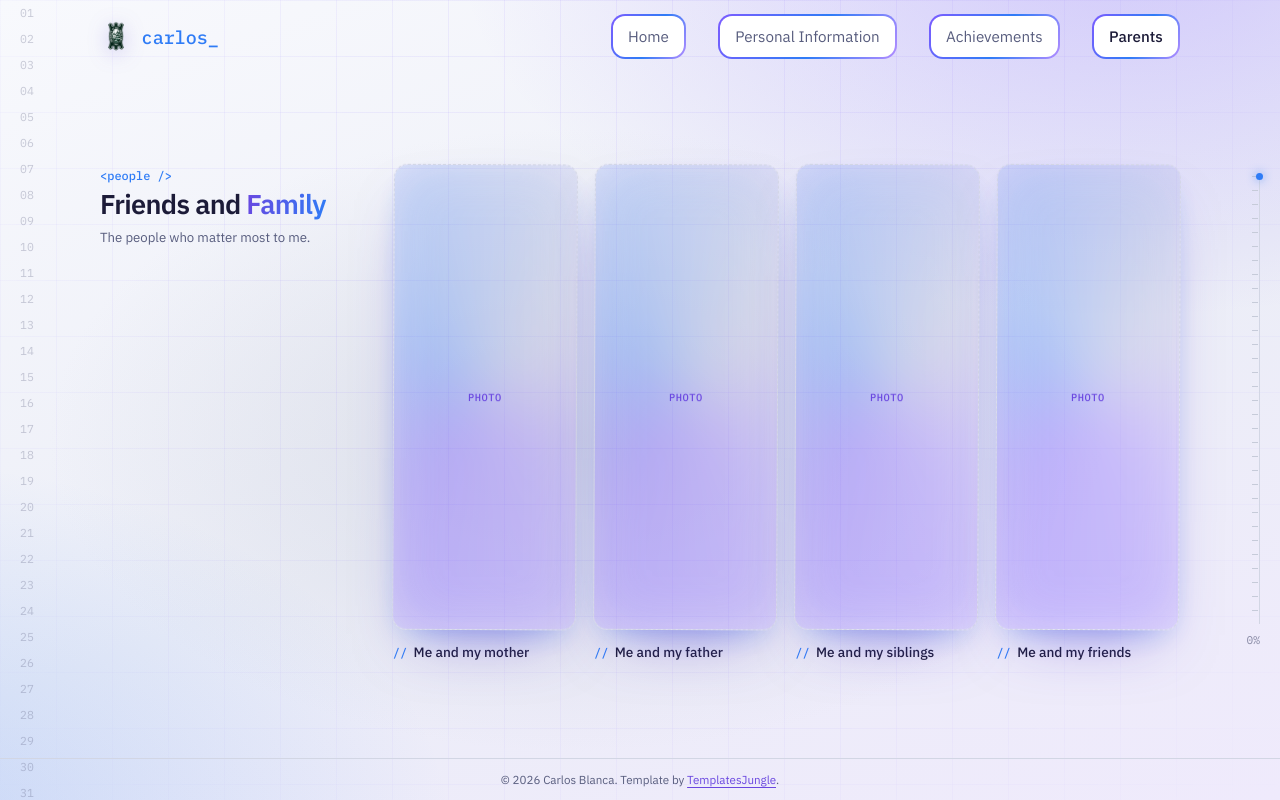
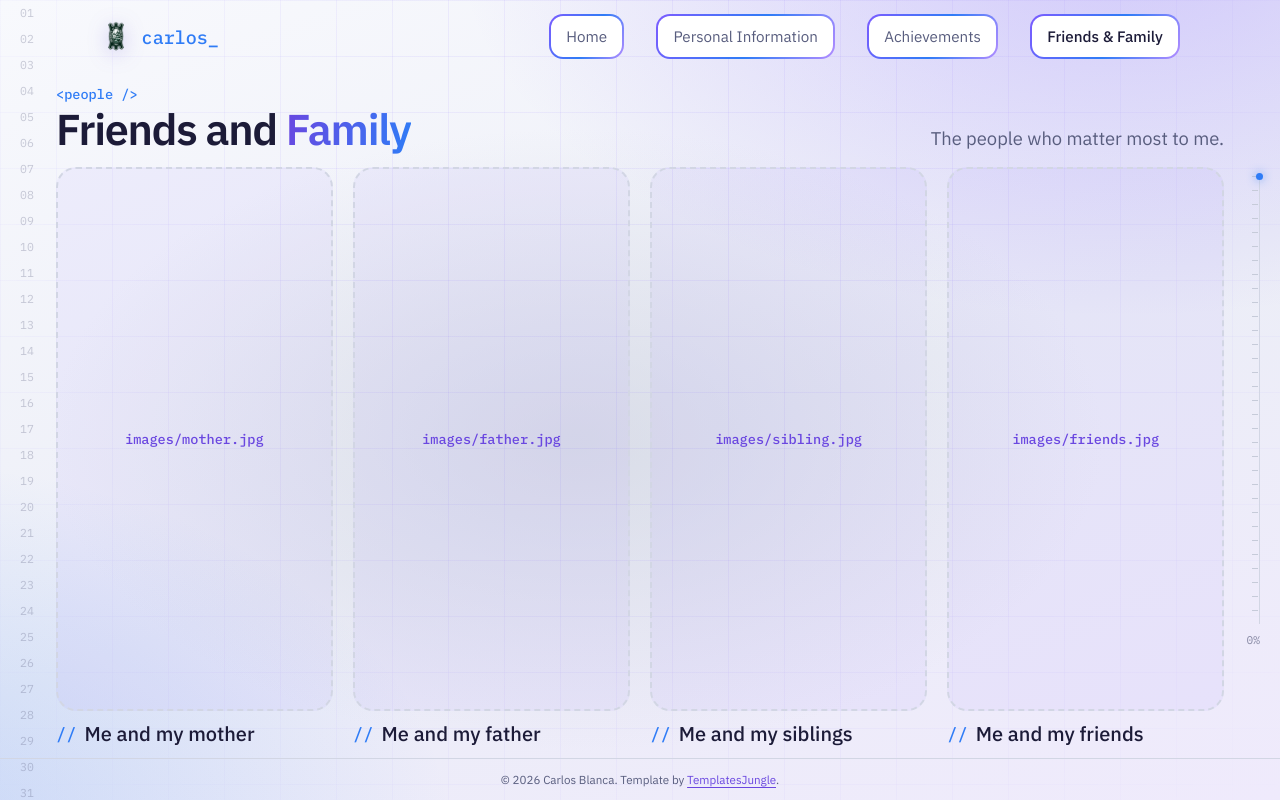
Before and after one commit to chongkuaile/My-Portfolio, a plain HTML site: page friendsandfamily.html in a window 1280 px wide. Drawn offline with Linux system fonts and the light colour scheme.

Commit message:
Refactor friends and family HTML structure and styles

```diff
--- a/friendsandfamily.html
+++ b/friendsandfamily.html
@@ -10,17 +10,6 @@
 <link href="https://fonts.googleapis.com/css2?family=IBM+Plex+Mono:wght@400;500&family=IBM+Plex+Sans:wght@400;500;600&display=swap" rel="stylesheet">
 <link rel="stylesheet" href="styles.css">
 <style>
-html, body {
-  min-height: 100dvh;
-  overflow-x: hidden;
-}
-@media (min-width: 820px) and (min-height: 640px) {
-  html, body { height: 100dvh; max-height: 100dvh; overflow: hidden; }
-}
-@media (max-width: 819px) and (min-height: 560px) {
-  html, body { height: 100dvh; max-height: 100dvh; overflow: hidden; }
-}
-
 .bar { padding: clamp(0.6rem, 1.8vh, 1.35rem) 0; flex-shrink: 0; }
 .brand {
   display: inline-flex;
@@ -37,140 +26,145 @@ html, body {
 }
 footer { padding: clamp(0.45rem, 1.4vh, 1rem); font-size: clamp(0.72rem, 1.45vh, 0.85rem); flex-shrink: 0; }
 
-.eyebrow {
+/* the photos reach the sides on this page, so the circuit lines and symbols stay hidden */
+.trace, .glyph { display: none !important; }
+
+/* Layout: a title row, then four big photo columns that fill the rest of the screen */
+.ff {
+  flex: 1;
+  min-height: 0;
+  display: flex;
+  flex-direction: column;
+  gap: clamp(0.6rem, 1.8vh, 1.4rem);
+  width: calc(100% - 7rem);
+  max-width: 1800px;
+  margin: 0 auto;
+  padding: clamp(0.4rem, 1.4vh, 1.25rem) 0;
+}
+.ff-top {
+  display: flex;
+  flex-wrap: wrap;
+  align-items: flex-end;
+  justify-content: space-between;
+  gap: 0.25rem 2rem;
+}
+.ff-eyebrow {
   display: block;
-  margin-bottom: clamp(0.25rem, 0.8vh, 0.65rem);
-  font: 500 clamp(0.75rem, 1.5vh, 0.88rem) var(--mono);
+  margin-bottom: 0.2rem;
+  font: 500 clamp(0.8rem, 1.7vh, 1rem) var(--mono);
   color: var(--signal);
 }
-.side h1 {
-  font-size: clamp(1.5rem, 3.4vh, 2.25rem);
-  line-height: 1.12;
-  margin: 0 0 clamp(0.35rem, 1vh, 0.75rem);
+.ff-top h1 {
+  margin: 0;
+  font-size: clamp(2rem, 5.4vh, 3.5rem);
+  line-height: 1.08;
+  letter-spacing: -0.03em;
+  font-weight: 600;
 }
-.side h1 span {
+.ff-top h1 span {
   background: linear-gradient(100deg, #6A47E0, #2F7CF6);
   -webkit-background-clip: text;
   background-clip: text;
   -webkit-text-fill-color: transparent;
 }
-.side p {
-  font-size: clamp(0.82rem, 1.65vh, 0.98rem);
-  line-height: 1.5;
+.ff-top p {
+  margin: 0;
+  font-size: clamp(1rem, 2.3vh, 1.35rem);
+  color: var(--muted);
 }
 
-.page {
+.ff-gallery {
   flex: 1;
   min-height: 0;
   display: grid;
-  grid-template-columns: 15.5rem minmax(0, 1fr);
-  gap: clamp(1.5rem, 3.5vw, 3.5rem);
-  align-content: center;
-  align-items: start;
-  width: min(1080px, 100% - 3rem);
-  margin: 0 auto;
-  padding: clamp(0.4rem, 1.2vh, 1.25rem) 0;
+  grid-template-columns: repeat(4, minmax(0, 1fr));
+  grid-template-rows: minmax(0, 1fr);
+  gap: clamp(0.75rem, 1.6vw, 1.5rem);
 }
-.side { position: static; }
-
-.gallery {
-  display: grid;
-  grid-template-columns: repeat(4, minmax(0, 1fr));
-  gap: clamp(0.6rem, 1.6vw, 1.1rem);
-  height: clamp(15rem, 62dvh, 32rem);
-  min-height: 0;
-}
-.photo {
+.ff-card {
   display: flex;
   flex-direction: column;
-  gap: clamp(0.35rem, 0.9vh, 0.6rem);
+  gap: clamp(0.5rem, 1.3vh, 0.9rem);
   min-height: 0;
   margin: 0;
   animation: fade-up 0.7s ease backwards;
 }
-.photo:nth-child(1) { animation-delay: 0.1s; }
-.photo:nth-child(2) { animation-delay: 0.2s; }
-.photo:nth-child(3) { animation-delay: 0.3s; }
-.photo:nth-child(4) { animation-delay: 0.4s; }
-.frame {
+.ff-card:nth-child(1) { animation-delay: 0.1s; }
+.ff-card:nth-child(2) { animation-delay: 0.2s; }
+.ff-card:nth-child(3) { animation-delay: 0.3s; }
+.ff-card:nth-child(4) { animation-delay: 0.4s; }
+
+/* the frame shows the file name until the photo is added */
+.ff-frame {
+  position: relative;
   flex: 1;
   min-height: 0;
-  display: flex;
-  align-items: center;
-  justify-content: center;
+  display: grid;
+  place-items: center;
   overflow: hidden;
-  font: 500 clamp(0.64rem, 1.3vh, 0.76rem) var(--mono);
-  text-transform: uppercase;
-  letter-spacing: 0.05em;
+  background: rgba(124, 92, 255, 0.06);
+  border: 2px dashed var(--line);
+  border-radius: 20px;
+  transition: transform 0.3s ease, box-shadow 0.3s ease;
+}
+.ff-ph {
+  font: 500 clamp(0.8rem, 1.7vh, 1rem) var(--mono);
   color: var(--accent);
-  background: rgba(124,92,255,.06);
-  border: 1.5px dashed var(--line);
-  border-radius: 14px;
 }
-.frame img {
+.ff-frame img {
+  position: absolute;
+  inset: 0;
+  display: block;
   width: 100%;
   height: 100%;
   object-fit: cover;
-  display: block;
+  object-position: 50% 30%;
 }
-.photo figcaption {
+.ff-frame:has(img) {
+  background: #fff;
+  border: 1px solid var(--line);
+  box-shadow: 0 20px 40px -24px rgba(91, 63, 209, 0.55);
+}
+.ff-card:hover .ff-frame {
+  transform: translateY(-4px);
+  box-shadow: 0 26px 46px -24px rgba(91, 63, 209, 0.7);
+}
+
+/* captions: edit the text in the HTML */
+.ff-card figcaption {
   display: flex;
   align-items: center;
-  gap: 0.4rem;
-  font-size: clamp(0.84rem, 1.7vh, 1rem);
+  gap: 0.5rem;
+  font-size: clamp(1.05rem, 2.5vh, 1.5rem);
   font-weight: 500;
+  line-height: 1.25;
 }
-.photo figcaption::before {
+.ff-card figcaption::before {
   content: "//";
-  font: 500 clamp(0.74rem, 1.5vh, 0.9rem) var(--mono);
+  font: 500 0.85em var(--mono);
   color: var(--signal);
 }
 
-@media (min-width: 820px) and (max-height: 639px) {
-  .page { align-content: start; padding: 1.25rem 0 1.5rem; }
-}
-
 @media (max-width: 819px) {
-  .bar { width: min(1080px, 100% - 2rem); padding: clamp(0.4rem, 1.2dvh, 0.75rem) 0; }
-  footer {
-    padding: clamp(0.3rem, 1dvh, 0.6rem) 1rem calc(clamp(0.3rem, 1dvh, 0.6rem) + env(safe-area-inset-bottom, 0px));
-    font-size: 0.72rem;
-  }
-  .page {
-    display: flex;
-    flex-direction: column;
-    gap: clamp(0.4rem, 1.3dvh, 0.9rem);
-    width: min(1080px, 100% - 2rem);
-    padding: clamp(0.25rem, 0.8dvh, 0.6rem) 0;
-    overflow-x: hidden;
-    overflow-y: auto;
-  }
-  .side {
-    display: flex;
-    flex-wrap: wrap;
-    align-items: baseline;
-    gap: 0.15rem 0.6rem;
-    padding-bottom: clamp(0.3rem, 0.9dvh, 0.6rem);
-    border-bottom: 1px solid var(--line);
-  }
-  .side .eyebrow { margin: 0; font-size: 0.75rem; }
-  .side h1 { font-size: clamp(1.25rem, 3dvh, 1.6rem); margin: 0; }
-  .side p { width: 100%; margin: 0; font-size: clamp(0.72rem, 1.6dvh, 0.88rem); line-height: 1.4; }
-  .gallery {
-    flex: 1;
-    height: auto;
+  .ff { width: min(1080px, 100% - 2rem); gap: clamp(0.4rem, 1.3dvh, 0.9rem); }
+  .ff-top h1 { font-size: clamp(1.5rem, 4dvh, 2.1rem); }
+  .ff-top p { font-size: clamp(0.8rem, 1.8dvh, 1rem); }
+  .ff-gallery {
     grid-template-columns: repeat(2, minmax(0, 1fr));
     grid-template-rows: repeat(2, minmax(0, 1fr));
-    gap: 0.6rem;
+    gap: 0.7rem;
   }
-  .frame { border-radius: 12px; }
-  .photo figcaption { font-size: clamp(0.76rem, 1.6dvh, 0.9rem); }
+  .ff-frame { border-radius: 14px; }
+  .ff-card figcaption { font-size: clamp(0.85rem, 1.9dvh, 1.05rem); }
 }
-@media (max-width: 819px) and (max-height: 700px) {
-  .side p { display: none; }
+/* very short screens: let the page scroll instead of squeezing the photos */
+@media (max-height: 520px) {
+  html, body { height: auto; max-height: none; overflow: auto; }
+  .ff-gallery { min-height: 26rem; }
 }
 @media (prefers-reduced-motion: reduce) {
-  .photo { animation: none; }
+  .ff-card { animation: none; }
+  .ff-frame { transition: none; }
 }
 </style>
 </head>
@@ -179,31 +173,38 @@ footer { padding: clamp(0.45rem, 1.4vh, 1rem); font-size: clamp(0.72rem, 1.45vh,
 <header class="bar">
 <a class="brand" href="index.html"><img class="brand-logo" src="images/UC_Official_Seal.png" alt="UC Logo"><span>carlos<span>_</span></span></a>
 <button class="menu" aria-expanded="false" aria-controls="nav">Menu</button>
-<nav id="nav" aria-label="Main"><a href="index.html">Home</a><a href="personal-information.html">Personal Information</a><a href="achievements.html">Achievements</a><a href="parents.html" aria-current="page">Parents</a></nav>
+<nav id="nav" aria-label="Main"><a href="index.html">Home</a><a href="personal-information.html">Personal Information</a><a href="achievements.html">Achievements</a><a href="friendsandfamily.html" aria-current="page">Friends &amp; Family</a></nav>
 </header>
 
-<main id="main" class="page">
-<aside class="side">
-<span class="eyebrow">&lt;people /&gt;</span>
+<main id="main" class="ff">
+<div class="ff-top">
+<div>
+<span class="ff-eyebrow">&lt;people /&gt;</span>
 <h1>Friends and <span>Family</span></h1>
+</div>
 <p>The people who matter most to me.</p>
-</aside>
+</div>
 
-<div class="gallery">
-<figure class="photo">
-<div class="frame">Photo</div>
+<div class="ff-gallery">
+<!-- Each card: the photo file goes in the images folder with the name shown. Edit the caption text under each photo. -->
+<figure class="ff-card">
+<div class="ff-frame"><span class="ff-ph">images/mother.jpg</span><img src="images/mother.jpg" alt="Me and my mother" onerror="this.remove()"></div>
+<!-- Edit this caption -->
 <figcaption>Me and my mother</figcaption>
 </figure>
-<figure class="photo">
-<div class="frame">Photo</div>
+<figure class="ff-card">
+<div class="ff-frame"><span class="ff-ph">images/father.jpg</span><img src="images/father.jpg" alt="Me and my father" onerror="this.remove()"></div>
+<!-- Edit this caption -->
 <figcaption>Me and my father</figcaption>
 </figure>
-<figure class="photo">
-<div class="frame">Photo</div>
+<figure class="ff-card">
+<div class="ff-frame"><span class="ff-ph">images/sibling.jpg</span><img src="images/sibling.jpg" alt="Me and my siblings" onerror="this.remove()"></div>
+<!-- Edit this caption -->
 <figcaption>Me and my siblings</figcaption>
 </figure>
-<figure class="photo">
-<div class="frame">Photo</div>
+<figure class="ff-card">
+<div class="ff-frame"><span class="ff-ph">images/friends.jpg</span><img src="images/friends.jpg" alt="Me and my friends" onerror="this.remove()"></div>
+<!-- Edit this caption -->
 <figcaption>Me and my friends</figcaption>
 </figure>
 </div>
```
